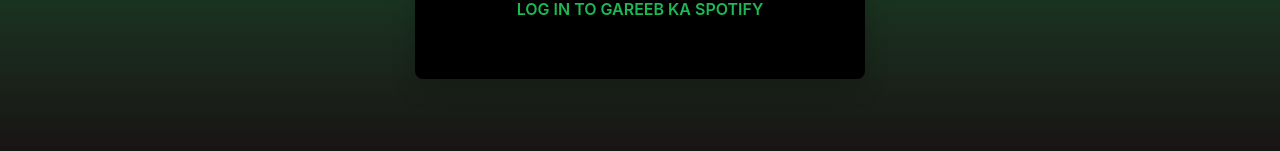
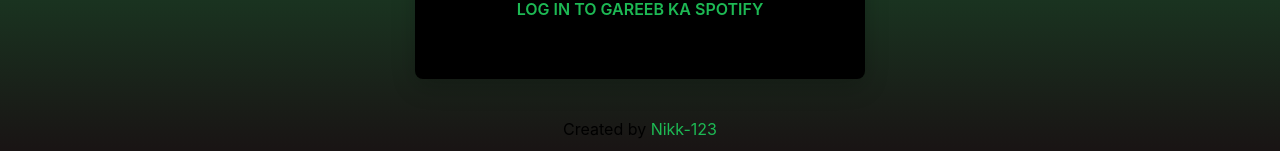
Before and after one commit to Nikk-123/Groovo, a Flask app: page /signup in a window 1280 px wide. Shown: the part 649-800 px from the top of the page. Run offline with Flask 3, Linux system fonts and the light colour scheme.

Commit message:
fix: add footer with creator credit to login and signup pages

```diff
--- a/templates/login.html
+++ b/templates/login.html
@@ -277,5 +277,9 @@
             startCamera();
         }
     </script>
+    <!-- Footer with Creator Credit -->
+    <footer class="w-full text-center py-4 text-gray-400 text-sm">
+        Created by <a href="https://github.com/Nikk-123" target="_blank" class="text-green-500 hover:text-green-400 transition">Nikk-123</a>
+    </footer>
 </body>
 </html>
--- a/templates/signup.html
+++ b/templates/signup.html
@@ -223,5 +223,9 @@
             <a href="/login">LOG IN TO GAREEB KA SPOTIFY</a>
         </div>
     </div>
+    <!-- Footer with Creator Credit -->
+    <footer class="w-full text-center py-4 text-gray-400 text-sm">
+        Created by <a href="https://github.com/Nikk-123" target="_blank" style="color: #1DB954; text-decoration: none;">Nikk-123</a>
+    </footer>
 </body>
 </html>
```
